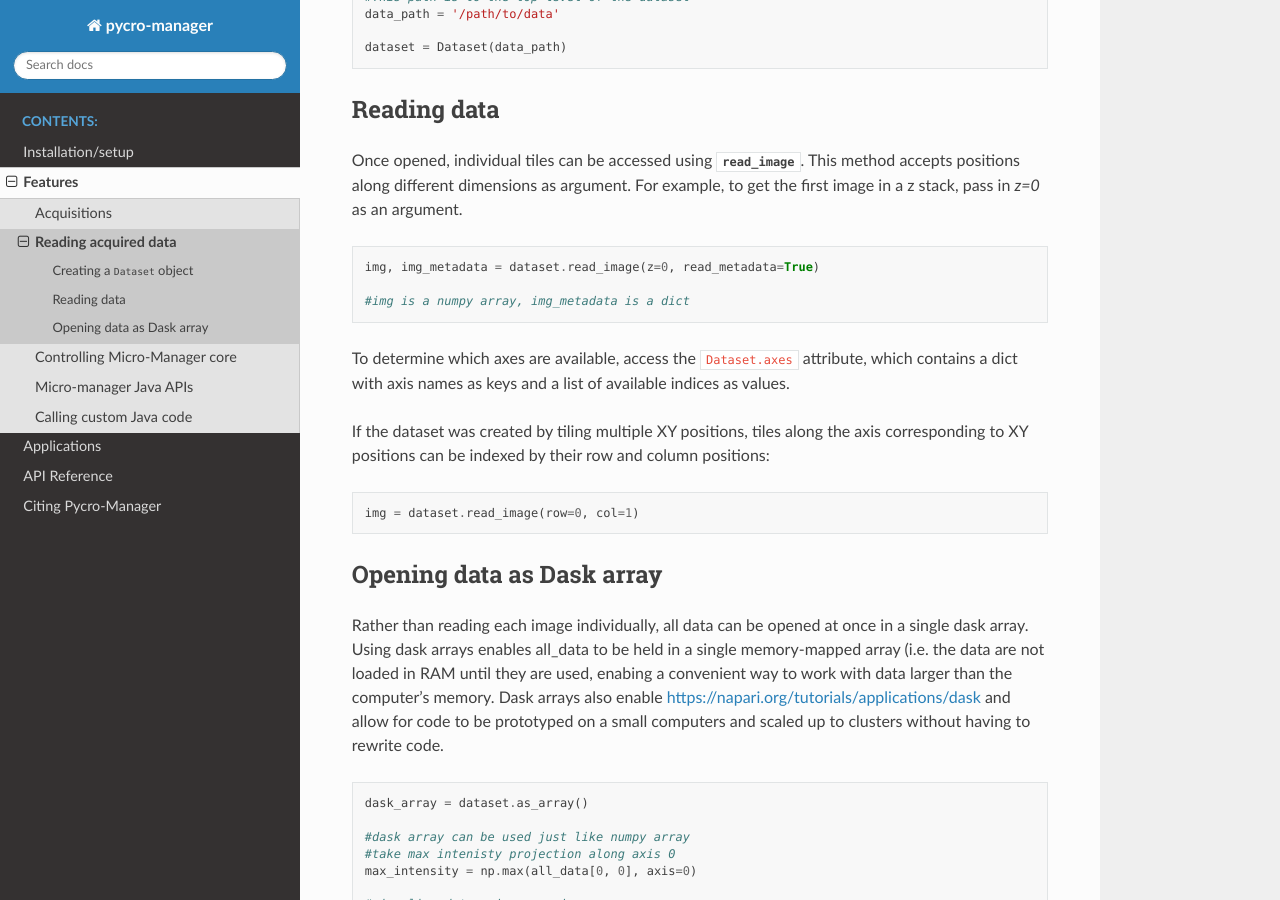
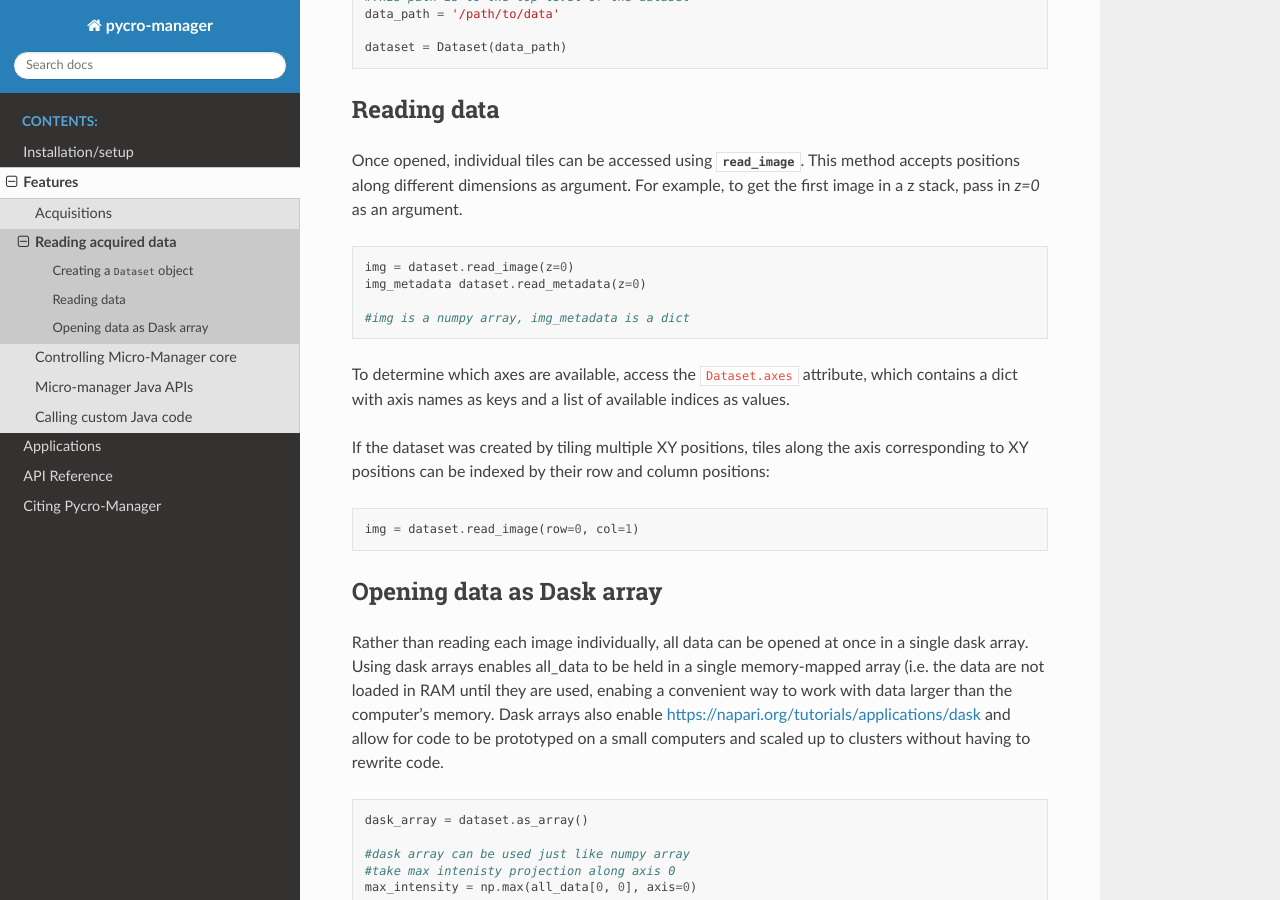
Before and after one commit to micro-manager/pycro-manager, a Sphinx documentation site: the page built from docs/source/read_data.rst, in a window 1280 px wide and 900 px high, scrolled down 706 px. Built offline with Sphinx 7.4.7 and the Read the Docs theme 2.0.0, drawn with Linux system fonts in a browser that asks for light colours; pages that are not in the unit, such as notebooks, are missing from menus.

Commit message:
doc change

```diff
--- a/docs/source/read_data.rst
+++ b/docs/source/read_data.rst
@@ -43,7 +43,8 @@ Once opened, individual tiles can be accessed using :meth:`read_image<pycromanag
 
 .. code-block:: python
 
-	img, img_metadata = dataset.read_image(z=0, read_metadata=True)
+	img = dataset.read_image(z=0)
+	img_metadata dataset.read_metadata(z=0)
 
 	#img is a numpy array, img_metadata is a dict
 
```
